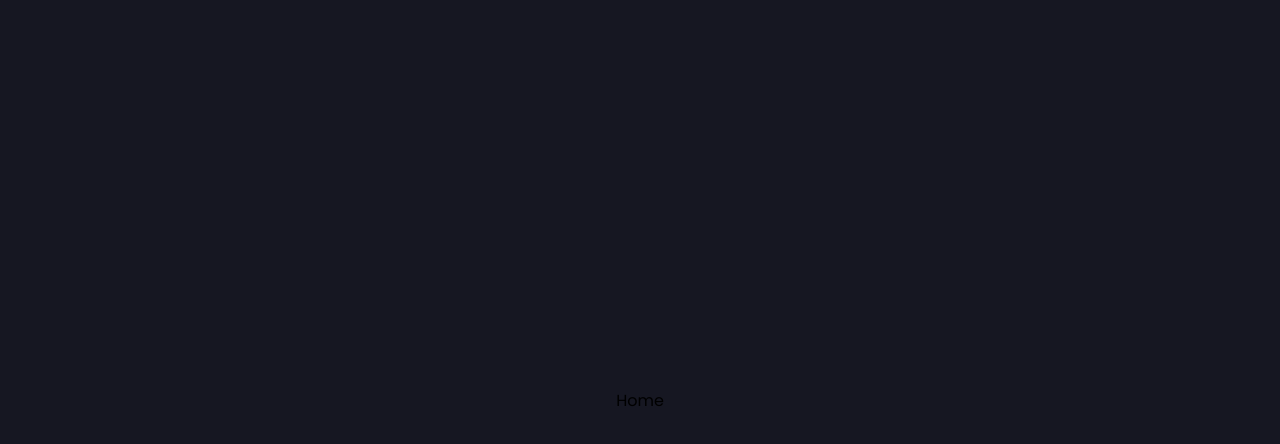
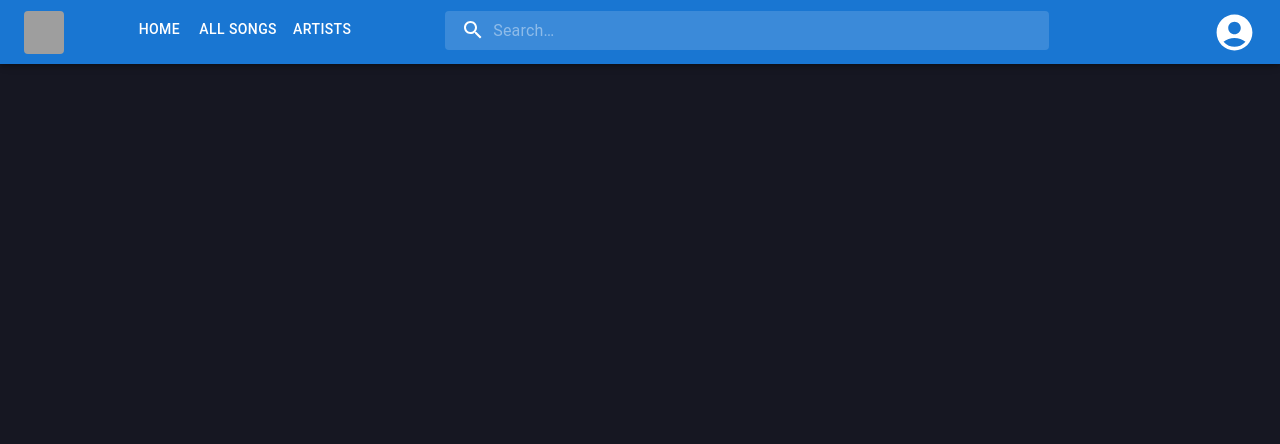
Before and after one commit to viv50578/Music-Player, a React (Create React App) app in the folder client/: page / in a window 1280 px wide. Shown: the top 444 px of the page. Built offline with nearby package versions, Linux system fonts and the light colour scheme; grey boxes are pictures that could not be loaded.

Commit message:
feat: adds navbar, songs and artist page

```diff
--- a/client/src/App.js
+++ b/client/src/App.js
@@ -1,14 +1,16 @@
 import React from 'react'
 import {Route, Routes} from 'react-router-dom'
-import {Login, Home, Signup} from './components'
+import {Login, Home, Signup, User, Song, Artist} from './components'
 
 function App() {
   return (
-    <div className="w-screen h-screen flex justify-center
-    items-center">
+    <div className="flex justify-center items-center">
       <Routes>
         <Route path='/login' element={<Login/>}/>
         <Route path='/signup' element={<Signup/>}/>
+        <Route path='/user' element={<User/>}/>
+        <Route path='/song' element={<Song/>}/>
+        <Route path='/artist' element={<Artist/>}/>
         <Route path='/*' element={<Home/>}/>
       </Routes>
     </div>
--- /dev/null
+++ b/client/src/components/Artist.jsx
@@ -0,0 +1,37 @@
+import {React,useState, useEffect } from 'react';
+import Navbar from './navbar';
+import axios from 'axios';
+import Grid from "@mui/material/Grid";
+
+function Artist() {
+    const [artistdata, setartistdata] = useState("");
+
+    useEffect(()=>{
+        axios.get( "http://localhost:4000/api/artist/get/",
+        ).then((res) => {
+            setartistdata(res.data.data);
+        })
+        .catch((err) => {
+            console.log(err.response.data.message);
+        });
+    })
+
+  return (
+    <div className='bg-primary w-screen h-screen'>
+        <Navbar/>
+        <br/>
+        <div>
+            <Grid id="tmp" container spacing={2} >
+                {artistdata.length>0 && artistdata.map(room =>
+                <Grid item key={room['_id']} xs ={2} style={{textAlign: "center"}}>
+                    <img alt="artist" src={room['imageURL']} style={{borderRadius: 50+"%"}}/>
+                    {room['name']}
+                </Grid>
+                )}
+            </Grid>
+        </div>
+    </div>
+  )
+}
+
+export default Artist
--- a/client/src/components/Home.jsx
+++ b/client/src/components/Home.jsx
@@ -1,9 +1,14 @@
 import React from 'react'
+import Navbar from './navbar';
 
 function Home() {
   console.log(window.localStorage.getItem("user"));
   return (
-    <div>Home</div>
+    <div className='bg-primary w-screen h-screen'>
+      <Navbar/>
+      <div>
+      </div>
+    </div>
   )
 }
 
--- /dev/null
+++ b/client/src/components/Song.jsx
@@ -0,0 +1,37 @@
+import {React,useState, useEffect } from 'react';
+import Navbar from './navbar';
+import axios from 'axios';
+import Grid from "@mui/material/Grid";
+
+function Song() {
+    const [songdata, setsongdata] = useState("");
+
+    useEffect(()=>{
+        axios.get( "http://localhost:4000/api/song/get/",
+        ).then((res) => {
+            setsongdata(res.data.data);
+        })
+        .catch((err) => {
+            console.log(err.response.data.message);
+        });
+    })
+
+  return (
+    <div className='bg-primary w-screen h-screen'>
+        <Navbar/>
+        <br/>
+        <div>
+            <Grid id="tmp" container spacing={2} >
+                {songdata.length>0 && songdata.map(room =>
+                <Grid item key={room['_id']} xs ={2} style={{textAlign: "center"}}>
+                    <img alt="song" src={room['imageURL']}/>
+                    {room['name']}
+                </Grid>
+                )}
+            </Grid>
+        </div>
+    </div>
+  )
+}
+
+export default Song
--- /dev/null
+++ b/client/src/components/User.jsx
@@ -0,0 +1,9 @@
+import React from 'react'
+
+function User() {
+  return (
+    <div>User</div>
+  )
+}
+
+export default User
--- a/client/src/components/index.js
+++ b/client/src/components/index.js
@@ -1,3 +1,6 @@
 export {default as Login} from "./Login"
 export {default as Signup} from "./Signup"
 export {default as Home} from "./Home"
+export {default as User} from "./User"
+export {default as Song} from "./Song"
+export {default as Artist} from "./Artist"
--- /dev/null
+++ b/client/src/components/navbar.jsx
@@ -0,0 +1,209 @@
+import * as React from 'react';
+import {Link} from "react-router-dom";
+import AppBar from '@mui/material/AppBar';
+import Box from '@mui/material/Box';
+import Divider from '@mui/material/Divider';
+import Drawer from '@mui/material/Drawer';
+import IconButton from '@mui/material/IconButton';
+import List from '@mui/material/List';
+import ListItem from '@mui/material/ListItem';
+import ListItemButton from '@mui/material/ListItemButton';
+import ListItemText from '@mui/material/ListItemText';
+import MenuIcon from '@mui/icons-material/Menu';
+import Toolbar from '@mui/material/Toolbar';
+import Typography from '@mui/material/Typography';
+import Button from '@mui/material/Button';
+import Menu from '@mui/material/Menu';
+import Avatar from '@mui/material/Avatar';
+import MenuItem from '@mui/material/MenuItem';
+import SearchIcon from '@mui/icons-material/Search';
+import { styled, alpha } from '@mui/material/styles';
+import InputBase from '@mui/material/InputBase';
+import Grid from "@mui/material/Grid";
+import AccountCircleIcon from '@mui/icons-material/AccountCircle';
+
+const Search = styled('div')(({ theme }) => ({
+  position: 'relative',
+  borderRadius: theme.shape.borderRadius,
+  backgroundColor: alpha(theme.palette.common.white, 0.15),
+  '&:hover': {
+    backgroundColor: alpha(theme.palette.common.white, 0.25),
+  },
+  marginLeft: 0,
+  width: '100%',
+  [theme.breakpoints.up('sm')]: {
+    marginLeft: theme.spacing(1),
+    width: 'auto',
+  },
+}));
+
+const SearchIconWrapper = styled('div')(({ theme }) => ({
+  padding: theme.spacing(0, 2),
+  height: '100%',
+  position: 'absolute',
+  pointerEvents: 'none',
+  display: 'flex',
+  alignItems: 'center',
+  justifyContent: 'center',
+}));
+
+const StyledInputBase = styled(InputBase)(({ theme }) => ({
+  color: 'inherit',
+  width:"100%",
+  '& .MuiInputBase-input': {
+    padding: theme.spacing(1, 1, 1, 0),
+    // vertical padding + font size from searchIcon
+    paddingLeft: `calc(1em + ${theme.spacing(4)})`,
+    transition: theme.transitions.create('width'),
+    width: '100%',
+    [theme.breakpoints.up('sm')]: {
+      width: '30ch',
+      '&:focus': {
+        width: '30ch',
+      },
+    },
+  },
+}));
+
+const drawerWidth = 240;
+const navItems = [['Home','/'], ['All Songs','/song'], ['Artists','/artist']];
+const settings = ['Account Details', 'Liked Songs', 'Dashboard', 'Logout'];
+
+function Navbar(props) {
+  const { window } = props;
+  const [mobileOpen, setMobileOpen] = React.useState(false);
+
+  const handleDrawerToggle = () => {
+    setMobileOpen(!mobileOpen);
+  };
+  const [anchorElUser, setAnchorElUser] = React.useState(null);
+  const handleOpenUserMenu = (event) => {
+    setAnchorElUser(event.currentTarget);
+  };
+  const handleCloseUserMenu = () => {
+    setAnchorElUser(null);
+  };
+
+  const drawer = (
+    <Box onClick={handleDrawerToggle} sx={{ textAlign: 'center' }}>
+      <Typography variant="h6" sx={{ my: 2 }}>
+        MUI
+      </Typography>
+      <Divider />
+      <List>
+        {navItems.map((item) => (
+          <ListItem key={item} disablePadding>
+            <ListItemButton sx={{ textAlign: 'center' }}>
+              <ListItemText primary={item} />
+            </ListItemButton>
+          </ListItem>
+        ))}
+      </List>
+    </Box>
+  );
+  const container = window !== undefined ? () => window().document.body : undefined;
+
+  return (
+    <Box sx={{ display: 'flex', height: "10vh"}}>
+      <AppBar component="nav">
+        <Toolbar>
+        <Grid container spacing={1}>
+            <Grid item xs={1}>
+                <IconButton
+                    color="inherit"
+                    aria-label="open drawer"
+                    edge="start"
+                    onClick={handleDrawerToggle}
+                    sx={{ mr: 2, display: { sm: 'none' } }}
+                >
+                    <MenuIcon />
+                </IconButton>
+                <Avatar variant={"rounded"} alt="Logo" src={"./logo1.jpg"} style={{
+                    height: "100%",
+                }}
+                sx={{ display: { xs: 'none', sm: 'block' } }}
+                />
+            </Grid>
+            <Grid item md={3}>
+                <Box sx={{ display: { xs: 'none', sm: 'block', alignItems: 'left' } }}>
+                    {navItems.map(([item, item1]) => (
+                    <Link to={item1} >
+                    <Button key={item} sx={{ color: '#fff' }}>
+                        {item}
+                    </Button>
+                    </Link>
+                    ))}
+                </Box>
+            </Grid>
+            <Grid item xs={7} md={6}>
+                <Search>
+                    <SearchIconWrapper>
+                    <SearchIcon />
+                    </SearchIconWrapper>
+                    <StyledInputBase
+                    placeholder="Search…"
+                    inputProps={{ 'aria-label': 'search' }}
+                    />
+                </Search>
+            </Grid>
+            <Grid item xs={2}>
+                <Box sx={{ flexGrow: 0 }}
+                display="flex"
+                justifyContent="flex-end"
+                alignItems="flex-end"
+                >
+                    <IconButton onClick={handleOpenUserMenu} sx={{ p: 0 }}>
+                        <AccountCircleIcon sx={{ fontSize: 43 }} style={{ color: "white" }}></AccountCircleIcon>
+                    </IconButton>
+                    <Menu
+                    sx={{ mt: '45px' }}
+                    id="menu-appbar"
+                    anchorEl={anchorElUser}
+                    anchorOrigin={{
+                        vertical: 'top',
+                        horizontal: 'right',
+                    }}
+                    keepMounted
+                    transformOrigin={{
+                        vertical: 'top',
+                        horizontal: 'right',
+                    }}
+                    open={Boolean(anchorElUser)}
+                    onClose={handleCloseUserMenu}
+                    >
+                    {settings.map((setting) => (
+                        <MenuItem key={setting} onClick={handleCloseUserMenu}>
+                        <Typography textAlign="center">{setting}</Typography>
+                        </MenuItem>
+                    ))}
+                    </Menu>
+                </Box>
+            </Grid>
+        </Grid>
+        </Toolbar>
+      </AppBar>
+      <Box component="nav">
+        <Drawer
+          container={container}
+          variant="temporary"
+          open={mobileOpen}
+          onClose={handleDrawerToggle}
+          ModalProps={{
+            keepMounted: true, // Better open performance on mobile.
+          }}
+          sx={{
+            display: { xs: 'block', sm: 'none' },
+            '& .MuiDrawer-paper': { boxSizing: 'border-box', width: drawerWidth },
+          }}
+        >
+          {drawer}
+        </Drawer>
+
+      </Box>
+
+    </Box>
+  );
+}
+
+
+export default Navbar;
--- a/client/src/index.js
+++ b/client/src/index.js
@@ -7,9 +7,9 @@ import App from './App';
 
 const root = ReactDOM.createRoot(document.getElementById('root'));
 root.render(
-  <React.StrictMode>
+  //<React.StrictMode>
     <Router>
       <App />
     </Router>
-  </React.StrictMode>
+  //</React.StrictMode>
 );
```
Also changed, not shown: client/package.json (+7 -0 lines), 1 other file (tests, documents, lock files or other folders).
